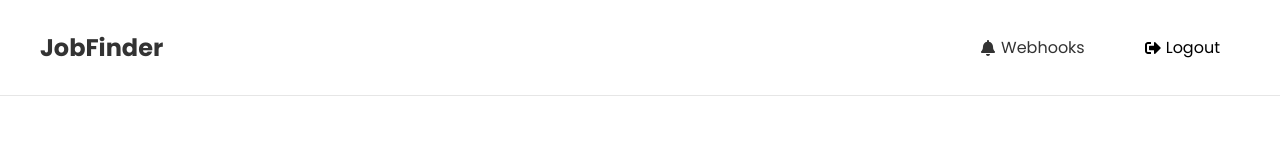
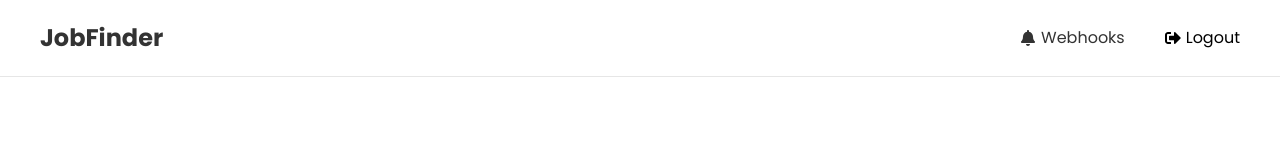
Before and after one commit to manupranav/fresher-job-finder, a React (Create React App) app: page / in a window 1280 px wide. Shown: the top 146 px of the page. Built offline with nearby package versions, Linux system fonts and the light colour scheme; no server answers; sample sign-in values are in the browser's storage.

Commit message:
removed padding

```diff
--- a/src/index.css
+++ b/src/index.css
@@ -161,7 +161,6 @@ h3 {
 }
 
 .logout-btn {
-  padding: 10px 20px;
   border-radius: 5px;
   cursor: pointer;
   text-align: center;
```
